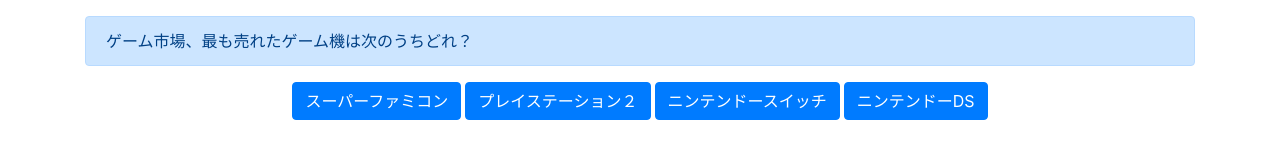
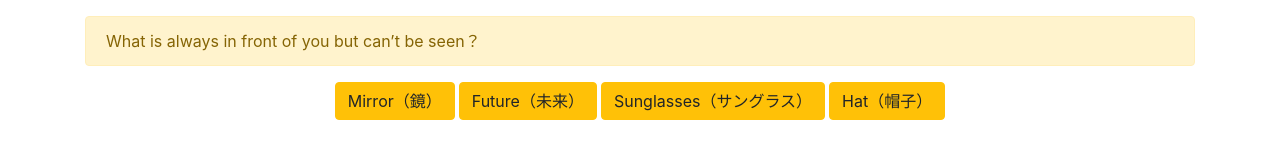
Before and after one commit to Daisuke-c4b/JavaScript_Quiz, a plain HTML site: page index.html in a window 1280 px wide. Drawn offline with nearby package versions, Linux system fonts and the light colour scheme.

Commit message:
QuizGame Arrange

```diff
--- a/app.js
+++ b/app.js
@@ -1,35 +1,49 @@
 // 配列の中にオブジェクトを入れて更に配列を入れる
 const quiz = [
   {
-    question: "ゲーム市場、最も売れたゲーム機は次のうちどれ？",
+    question: "What is always in front of you but can’t be seen？",
     answers: [
-      "スーパーファミコン",
-      "プレイステーション２",
-      "ニンテンドースイッチ",
-      "ニンテンドーDS",
+      "Mirror（鏡）",
+      "Future（未来）",
+      "Sunglasses（サングラス）",
+      "Hat（帽子）",
     ],
-    correct: "ニンテンドーDS",
+    correct: "Future（未来）",
+    translation: "「いつもあなたの前にあるけど、見えないものは何ですか？」",
+    description:
+      "未来は常に私たちの「前方」にありますが、具体的には見ることができません。",
   },
   {
-    question: "糸井重里が企画に関わった、任天堂の看板ゲームと言えば？",
+    question: "What goes up but never comes down？",
     answers: [
-      "MOTHER2",
-      "スーパーマリオブラザーズ３",
-      "スーパードンキーコング",
-      "星のカービィ",
+      "Rocket（ロケット）",
+      "Age（年齢）",
+      "Balloon（バルーン）",
+      "Bird（鳥）",
     ],
-    correct: "MOTHER2",
+    correct: "Age（年齢）",
+    translation: "「上がるけど決して下がらないものは何ですか？」",
+    description:
+      "年齢は常に上がりますが、一度上がった年齢が下がることはありません。",
   },
   {
-    question: "ファイナルファンタジーⅣの主人公の名前は？",
-    answers: ["フリオニール", "クラウド", "ティーダ", "セシル"],
-    correct: "セシル",
+    question: "What is full of holes but still holds water?",
+    answers: [
+      "Watermelon（スイカ）",
+      "Sponge（スポンジ）",
+      "Tree（木）",
+      "Fishbowl（金魚鉢）",
+    ],
+    correct: "Sponge（スポンジ）",
+    translation: "「穴だらけなのに、水を保持するものは何でしょうか？」",
+    description:
+      "スポンジは多くの小さな穴がありますが、それらの穴は水を吸収し保持することができます。",
   },
 ];
 
 const quizLength = quiz.length;
 let quizIndex = 0;
-let score =0;
+let score = 0;
 
 // HTMLのオブジェクトを取得する場合「$」を入れる
 const $button = document.getElementsByTagName("button");
@@ -51,9 +65,26 @@
 const clickHandler = (e) => {
   if (quiz[quizIndex].correct === e.target.textContent) {
     window.alert("正解！");
+    window.alert(
+      "和訳" +
+        quiz[quizIndex].translation +
+        "\n" +
+        "解説：" +
+        quiz[quizIndex].description
+    );
     score++;
   } else {
     window.alert("不正解！");
+    window.alert(
+      "和訳" +
+        quiz[quizIndex].translation +
+        "\n" +
+        "答え：" +
+        quiz[quizIndex].correct +
+        "\n" +
+        "解説：" +
+        quiz[quizIndex].description
+    );
   }
   quizIndex++;
 
@@ -62,7 +93,9 @@
     setupQuiz();
   } else {
     // 問題数がもうなければこちらを実行
-    window.alert("終了！あなたの正解数は" + score + '/' + quizLength + 'です！');
+    window.alert(
+      "終了！あなたの正解数は" + score + "/" + quizLength + "です！"
+    );
   }
 };
 
--- a/index.html
+++ b/index.html
@@ -2,7 +2,7 @@
 <html class="no-js" lang="">
   <head>
     <meta charset="utf-8" />
-    <title>test</title>
+    <title>QuizGame</title>
     <meta name="description" content="" />
     <meta name="viewport" content="width=device-width, initial-scale=1" />
 
@@ -26,17 +26,18 @@
 
   <body>
     <div class="container">
-      <div id="js-question" class="mt-3 alert alert-primary" role="alert">
+      <div id="js-question" class="mt-3 alert alert-warning" role="alert">
         A simple secondary alert—check it out!
       </div>
 
       <div class="d-flex justify-content-center">
-        <button type="button" class="btn btn-primary">Primary</button>
-        <button type="button" class="ml-1 btn btn-primary">Primary</button>
-        <button type="button" class="ml-1 btn btn-primary">Primary</button>
-        <button type="button" class="ml-1 btn btn-primary">Primary</button>
+        <button type="button" class="btn btn-warning">warning</button>
+        <button type="button" class="ml-1 btn btn-warning">warning</button>
+        <button type="button" class="ml-1 btn btn-warning">warning</button>
+        <button type="button" class="ml-1 btn btn-warning">warning</button>
       </div>
     </div>
+
     <script src="./app.js"></script>
   </body>
 </html>
```
